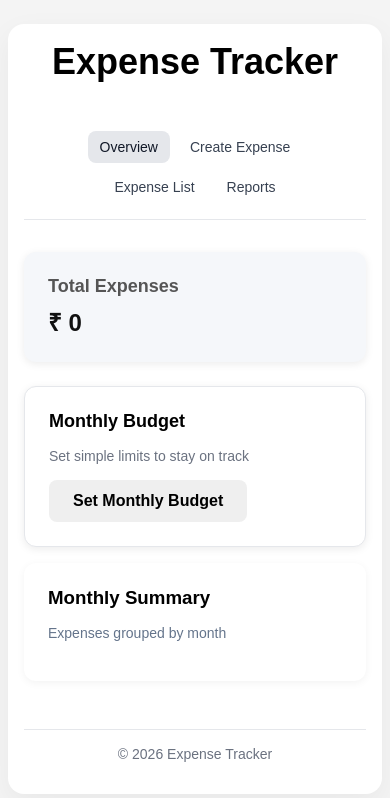
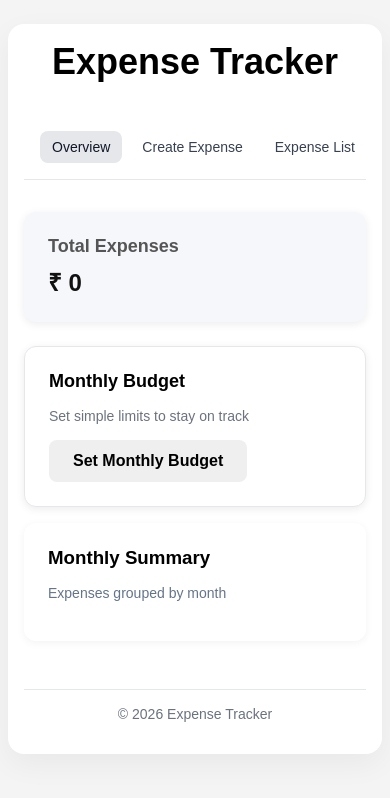
Before and after one commit to den766/react-expensetracker-app, a React (Vite) app: page /expense-dashboard in a window 390 px wide. Shown: the top 798 px of the page. Built offline with nearby package versions, Linux system fonts and the light colour scheme.

Commit message:
style(nav): improve mobile navigation scrolling

```diff
--- a/src/App.jsx
+++ b/src/App.jsx
@@ -1,4 +1,4 @@
-import { useState, useEffect, } from "react";
+import { useState, useEffect } from "react";
 
 import AddExpenseForm from "./addexpesneform";
 import MonthlySummary from "./monthlysummary";
--- a/src/expensecard.jsx
+++ b/src/expensecard.jsx
@@ -50,7 +50,10 @@ function ExpenseCard({
       {selectedExpenseId === id && (
         <div className="modal-overlay">
           <div className="confirmation-modal">
-            <p>Are you sure you want to delete {title}? This action cannot be undone.</p>
+            <p>
+              Are you sure you want to delete {title}? This action cannot be
+              undone.
+            </p>
             <div className="btn-container">
               <button onClick={closeModal}>Cancel</button>
 
--- a/src/index.css
+++ b/src/index.css
@@ -408,6 +408,8 @@ li .amount,
   margin-bottom: var(--space-xl);
   background-color: #ffffff;
   border-bottom: 1px solid #e5e7eb;
+  overflow: hidden;
+
 }
 
 .dashboard-nav a {
@@ -842,12 +844,17 @@ li .amount,
   }
 
   .dashboard-nav {
+    flex-wrap: nowrap;
     gap: var(--space-xs);
+    justify-content: flex-start;
+    overflow: auto;
+    scrollbar-width: none;
   }
 
   .dashboard-nav a {
     font-size: var(--text-sm);
     padding: var(--space-xs) var(--space-sm);
+    text-wrap: nowrap;
   }
 
   .filter_expenses {
```
